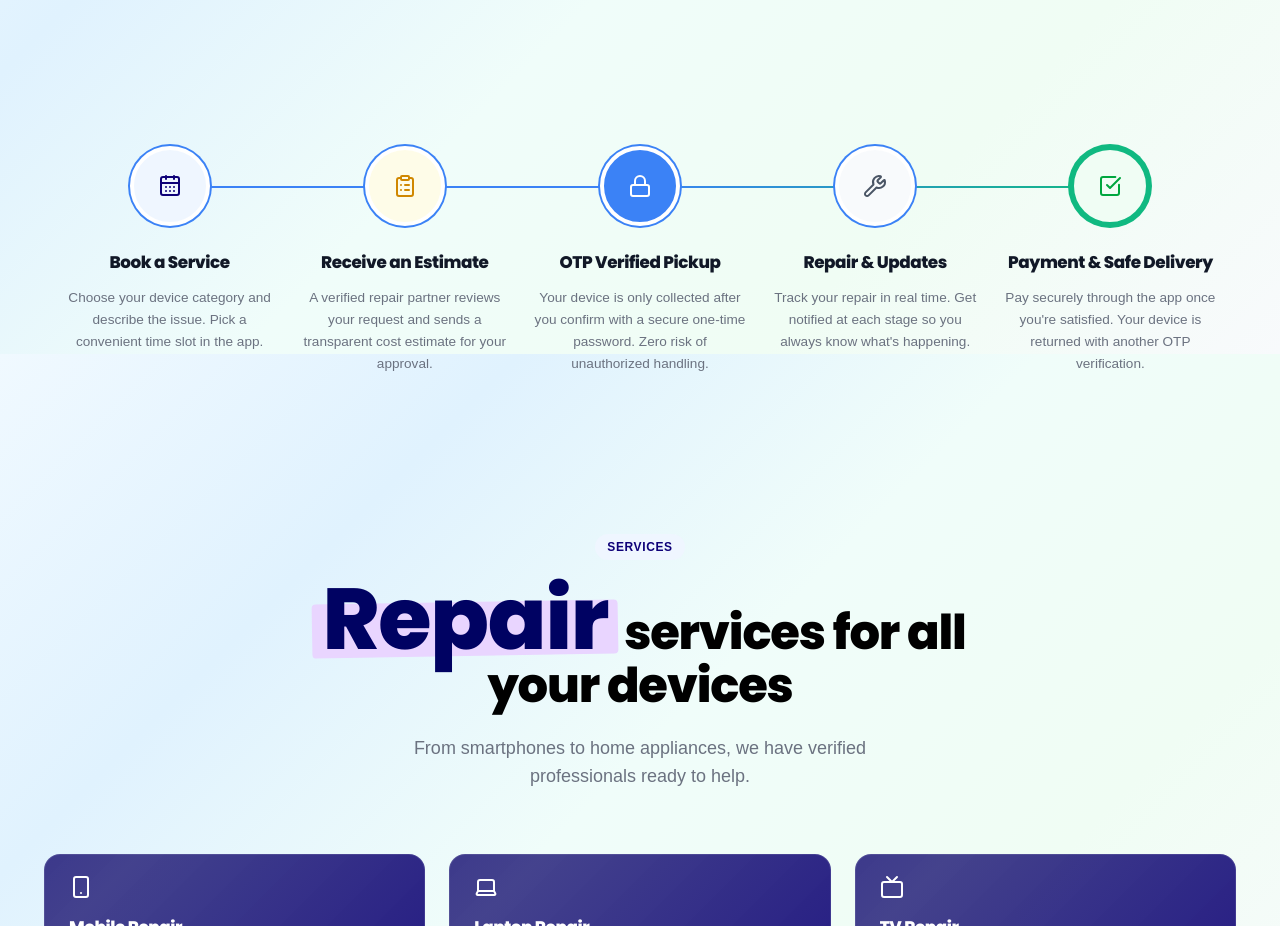
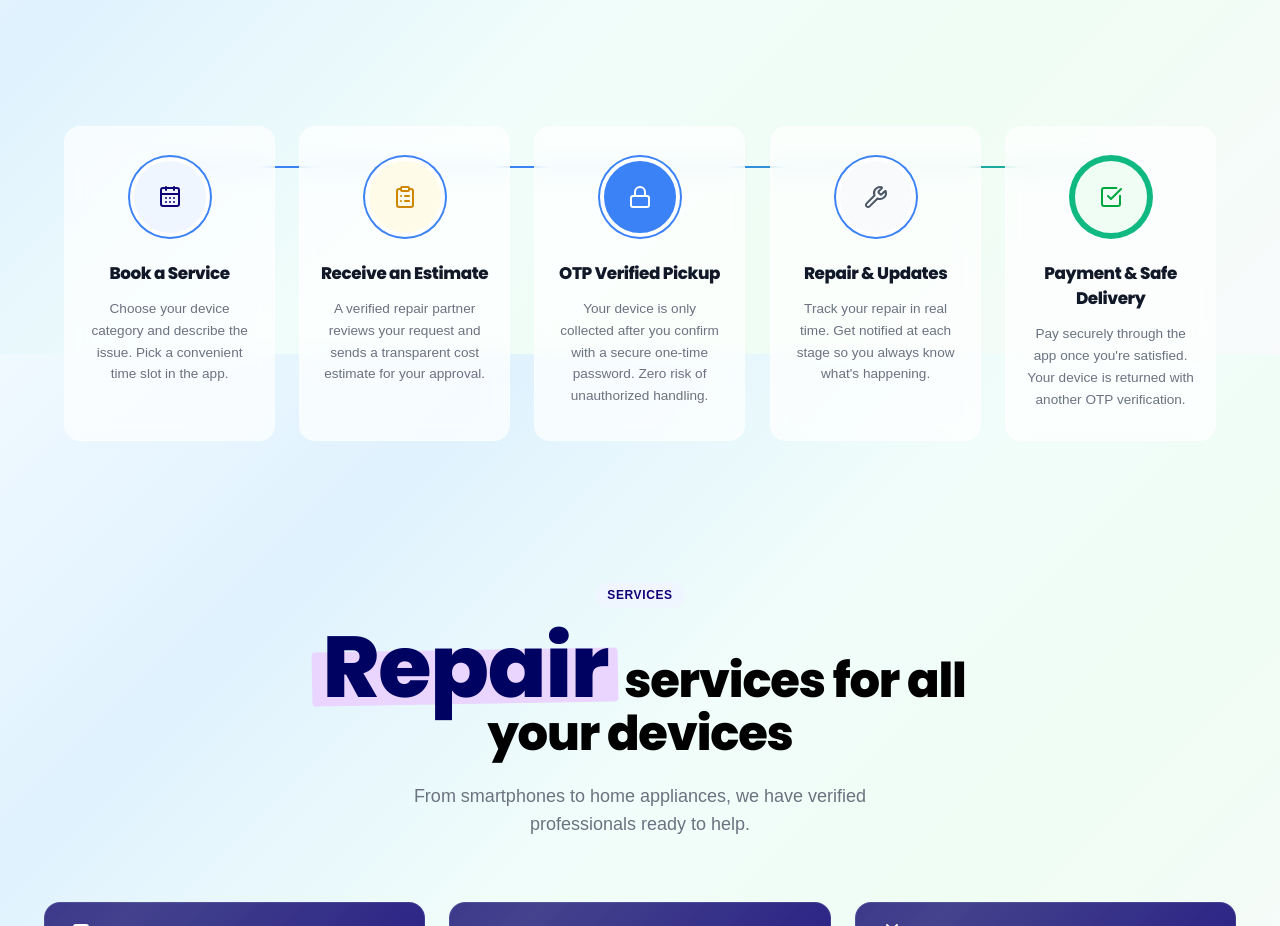
Before and after one commit to Saneajayy/rparwebb, a React (Vite) app: page / in a window 1280 px wide. Shown: the part 1246-2172 px from the top of the page. Built offline with nearby package versions, Linux system fonts and the light colour scheme; a web font is replaced by a local one.

Commit message:
UI: add interactive 3D tilt effect to Working section steps

```diff
--- a/src/index.css
+++ b/src/index.css
@@ -888,6 +888,20 @@ main {
   flex-direction: column;
   align-items: center;
   text-align: center;
+  background: rgba(255, 255, 255, 0.7);
+  backdrop-filter: blur(10px);
+  border: 1px solid rgba(255, 255, 255, 0.3);
+  border-radius: var(--border-radius-md);
+  padding: 30px 20px;
+  transition: box-shadow 0.3s ease, border-color 0.3s ease;
+  position: relative;
+  height: 100%;
+}
+
+.timeline-step:hover {
+  border-color: #3b82f6;
+  box-shadow: 0 15px 30px -10px rgba(59, 130, 246, 0.2);
+  z-index: 10;
 }
 
 .step-icon-wrapper {
--- a/src/pages/Working.jsx
+++ b/src/pages/Working.jsx
@@ -1,4 +1,42 @@
+import React, { useState, useRef } from 'react';
 import * as Icons from 'lucide-react';
+
+const TiltCard = ({ children, className, index }) => {
+  const [rotate, setRotate] = useState({ x: 0, y: 0 });
+  const cardRef = useRef(null);
+
+  const onMouseMove = (e) => {
+    if (!cardRef.current) return;
+    const card = cardRef.current.getBoundingClientRect();
+    const x = e.clientX - card.left;
+    const y = e.clientY - card.top;
+    const centerX = card.width / 2;
+    const centerY = card.height / 2;
+    const rotateX = (y - centerY) / 10;
+    const rotateY = (centerX - x) / 10;
+
+    setRotate({ x: rotateX, y: rotateY });
+  };
+
+  const onMouseLeave = () => {
+    setRotate({ x: 0, y: 0 });
+  };
+
+  return (
+    <div
+      ref={cardRef}
+      onMouseMove={onMouseMove}
+      onMouseLeave={onMouseLeave}
+      className={className}
+      style={{
+        transform: `perspective(1000px) rotateX(${rotate.x}deg) rotateY(${rotate.y}deg)`,
+        transition: rotate.x === 0 ? 'transform 0.5s ease' : 'none'
+      }}
+    >
+      {children}
+    </div>
+  );
+};
 
 const Working = () => {
   const steps = [
@@ -48,13 +86,13 @@ const Working = () => {
         <div className="timeline-line reveal"></div>
         <div className="timeline-steps">
           {steps.map((step, index) => (
-            <div key={index} className={`timeline-step reveal delay-${index + 1}`}>
+            <TiltCard key={index} index={index} className={`timeline-step reveal delay-${index + 1}`}>
               <div className={`step-icon-wrapper ${step.colorClass}`}>
                 {step.icon}
               </div>
               <h3 className="step-title">{step.title}</h3>
               <p className="step-desc">{step.desc}</p>
-            </div>
+            </TiltCard>
           ))}
         </div>
       </div>
```
